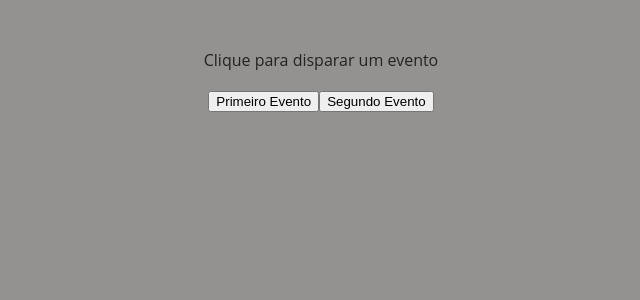
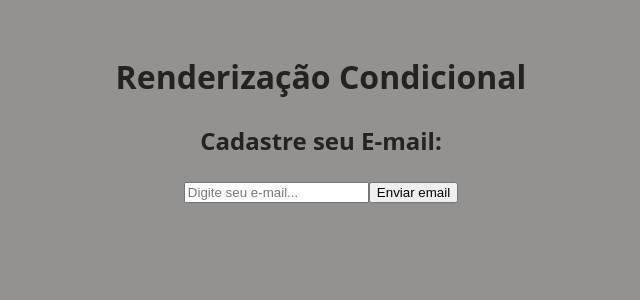
Before and after one commit to Romulo-Queiroz/React, a React (Vite) app: page / in a window 1280 px wide. Shown: the top 300 px of the page, without its empty margins (319-959 px from the left). Built offline with nearby package versions, Linux system fonts and the light colour scheme.

Commit message:
build: renderização condicional

```diff
--- a/src/App.jsx
+++ b/src/App.jsx
@@ -1,10 +1,10 @@
 import "./App.css";
-import Evento from "./components/Evento";
-
+import Condicional from "./components/Condicional";
 function App() {
   return (
     <div className="App">
-      <Evento />
+      <h1>Renderização Condicional</h1>
+      <Condicional />
     </div>
   );
 }
--- /dev/null
+++ b/src/components/Condicional.jsx
@@ -0,0 +1,39 @@
+import { useState } from "react";
+
+function Condicional() {
+  const [email, setEmail] = useState();
+  const [userEmail, setUserEmail] = useState();
+
+  function enviarEmail(e) {
+    e.preventDefault();
+    setUserEmail(email);
+    console.log(userEmail);
+  }
+  function limparEmail() {
+    setUserEmail(null);
+  }
+
+  return (
+    <div>
+      <h2>Cadastre seu E-mail:</h2>
+      <form>
+        <input
+          type="email"
+          placeholder="Digite seu e-mail..."
+          onChange={(e) => setEmail(e.target.value)}
+        />
+        <button type="submit" onClick={enviarEmail}>
+          Enviar email
+        </button>
+        {userEmail && (
+          <div>
+            <p>Seu email é: {userEmail}</p>
+            <button onClick={limparEmail}>Limpar email</button>
+          </div>
+        )}
+      </form>
+    </div>
+  );
+}
+
+export default Condicional;
```
